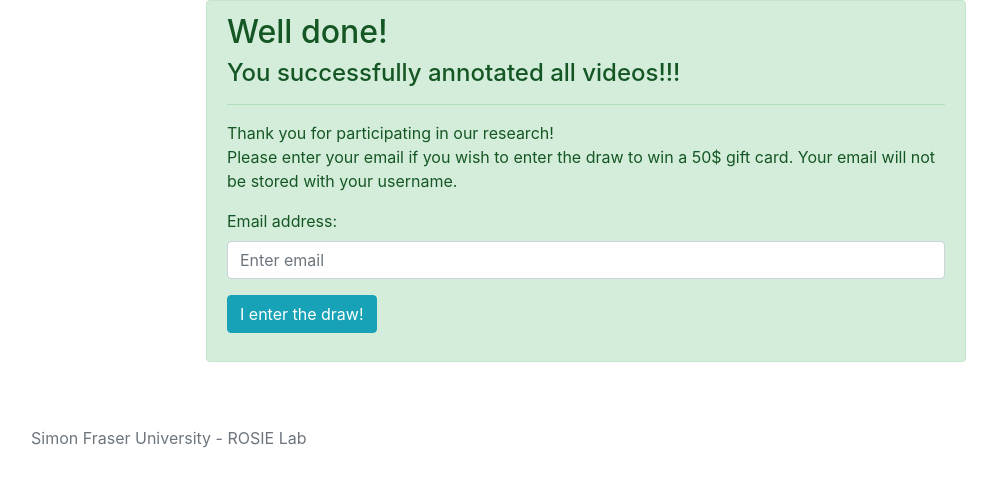
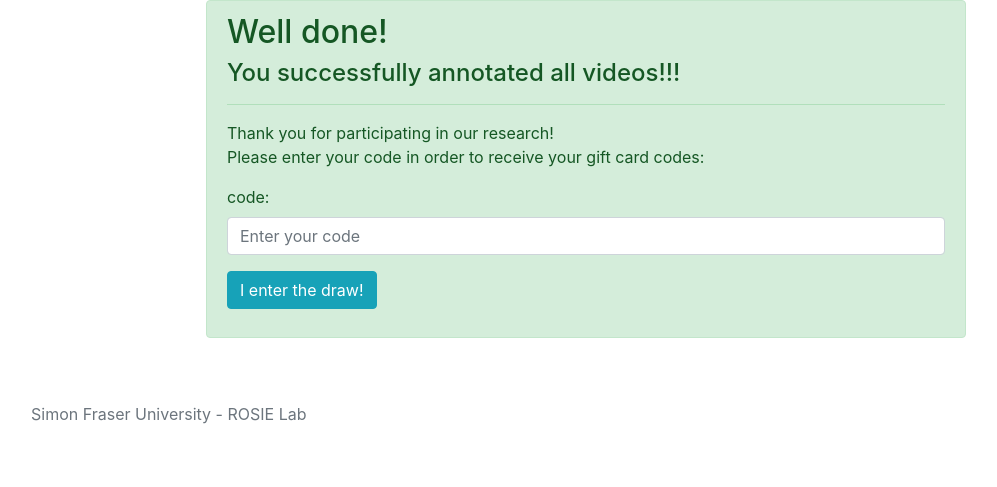
Before and after one commit to rjavadi/interface, a Flask app: page /index in a window 1280 px wide. Shown: the top 487 px of the page, without its empty margins (54-1051 px from the left). Run offline with Flask 2, Linux system fonts and the light colour scheme; the visitor is signed in with stand-in values (Sample User, id 1); data comes from the database, SQL or seed files in the repository; some libraries are stand-ins or nearby versions.

Commit message:
Add code feature

```diff
--- a/app.py
+++ b/app.py
@@ -63,11 +63,12 @@ def create_user():
         print(user_form['persian_culture'])
         print(user_form['filipino_culture'])
         print(user_form['filipino_lang'])
-        username = user_form['username']
+        # username = user_form['username']
         # password = user_form['password']
 
         user = User()
-        user.username = username
+
+        user.username = utils.id_generator()
         user.set_password("[%J^3k8V")
         if int(user_form['na_culture']) > int(user_form['persian_culture']) and int(user_form['na_culture']) > int(user_form['filipino_culture']):
             user.culture = 'north american'
@@ -86,8 +87,11 @@ def create_user():
         user.individuality = IDV
         db.session.add(user)
         db.session.commit()
-        print("User %s created :)" % username)
-        return redirect(url_for('index '))
+        print("User %s created :)" % user.username)
+        return render_template('show_code.html', user_code=user.username)
+
+# @app.route('/code', methods=["GET"])
+
 
 
 @app.route('/index', methods=["GET", "POST"])
@@ -95,15 +99,13 @@ def create_user():
 def index():
     user: User = current_user
     facial_exprssions_translations = None
+    # setting translations for social signals
     if user.language == 'english':
         facial_exprssions_translations = utils.english_fe
     elif user.language == 'persian':
         facial_exprssions_translations = utils.persian_fe
     elif user.language == 'filipino':
         facial_exprssions_translations = utils.filipino_fe
-
-    print(user.language, '**********')
-    print(user.username, '  %%%%%%%%')
 
     if request.method == "POST":  # if the request is post (i.e. new video annotated?)
         # print(request.form)
@@ -169,20 +171,21 @@ def load_user(user_id):
         return User.query.get(user_id)
     return None
 
-@app.route('/enter_draw', methods=["GET", "POST"])
+@app.route('/gift_codes', methods=["GET", "POST"])
 @login_required
-def enter_draw():
+def gift_codes():
+    if request.method == "GET":
+        return render_template('thankyou.html')
     if request.method == "POST":  # if the request is post (i.e. new video annotated?)
         # print(request.form)
-        email = request.form['email']
-        draw = DrawEmail()
-        draw.email = email
-        db.session.add(draw)
-        db.session.commit()
-        # TODO: return this page with a message that shows the user has entered email successfully.
-        return render_template('thankyou.html', message="You have successfully submitted your email!")
+        err_msg = None
+        code = request.form['code']
+        if code is not None:
+            user = User.query.get(code)
+            if user is None:
+                err_msg = "Wrong code!"
+        return render_template('thankyou.html', message=err_msg)
 
 if __name__ == '__main__':
     app.debug = True
-    print("SECRET_KEY:    ", app.config['SECRET_KEY'])
     app.run(host='0.0.0.0', port=5000)
--- a/models.py
+++ b/models.py
@@ -62,7 +62,7 @@ class Annotation(db.Model):
     def __repr__(self):
         return '<Annotation {} {}>'.format(self.emotion, self.filename)
 
-
+#TODO: remove
 class DrawEmail(db.Model):
     id = db.Column(db.Integer, primary_key=True)
     email = db.Column(db.String, nullable=False)
--- a/templates/login.html
+++ b/templates/login.html
@@ -21,12 +21,12 @@
                             <h3 class="mb-0">Login</h3>
                         </div>
                         <div class="card-body">
-                            <p>Your username may be a combination of your favorite movie/sport team, city and street number of your location.</p>
+                            <p>Please enter your code.</p>
                             <p class="text-danger">{{ message }}</p>
                             <form class="form" role="form" autocomplete="off" id="formLogin" novalidate=""
                                   method="POST">
                                 <div class="form-group">
-                                    <label for="username">Username</label>
+                                    <label for="username">User Code</label>
                                     <input type="text" class="form-control form-control-lg" name="username"
                                            id="username" required="">
                                     <div class="invalid-feedback">Oops, you missed this one.</div>
--- a/templates/thankyou.html
+++ b/templates/thankyou.html
@@ -20,13 +20,13 @@
             <h4>You successfully annotated all videos!!! </h4>
             <hr>
             <p class="mb-0">Thank you for participating in our research! </p>
-            <p> Please enter your email if you wish to enter the draw to win a 50$ gift card.
-                Your email will not be stored with your username.</p>
+            <p> Please enter your code in order to receive your gift card codes:</p>
 
-            <form action="{{ url_for('enter_draw') }}" method="POST">
+
+            <form action="{{ url_for('gift_codes') }}" method="POST">
                 <div class="form-group form-group-sm">
-                    <label for="email">Email address:</label>
-                    <input type="email" class="form-control" name="email" placeholder="Enter email" id="email">
+                    <label for="code">code:</label>
+                    <input type="code" class="form-control" name="code" placeholder="Enter your code" id="code">
                 </div>
                 <div class="form-group">
                     <input type="submit" value="I enter the draw!" class="btn btn-info"/>
--- a/utils.py
+++ b/utils.py
@@ -1,4 +1,6 @@
 import os, glob, random
+import string
+import secrets
 
 persian_fe = ['پوزخند', 'لبخند', 'خونسرد', 'دندان به هم فشردن', 'لبهای به هم فشرده',
               'جمع کردن لبها به سمت پایین', 'بالابردن لب بالایی','بالابردن گوشه لب',
@@ -13,8 +15,8 @@ english_fe = ['Smirk', 'Smiling', 'Calm', 'Snarl', 'Lips pressed togethers', 'Do
               'Side eye', 'Squinting', 'Closing eyes', 'Raised Eyebrow', 'Eyebrows pushed together', 'Wrinkled nose',
               'Shaking head', 'Head turned away', 'Arms crossed', 'Mocking']
 
+
 def get_random_video(culture, annotated_videos):
-    # TODO: add culture folder
     base_dir = ""
     if culture == "north american":
         base_dir = "na/"
@@ -23,8 +25,7 @@ def get_random_video(culture, annotated_videos):
     elif culture == "filipino":
         base_dir = "filipino/"
     files = [base_dir + os.path.basename(x) for x in glob.glob("./static/" + base_dir + "*.mp4")]
-    print("~~~~All video files: ", files)
-    print("####User's annotated videos: ", annotated_videos)
+
     files.sort()
     annotated_videos.sort()
     # check if user has annotated all files. If yes, return "FINISHED" keyword
@@ -47,3 +48,8 @@ def get_completed_videos(culture, annotated_videos):
     all = len(glob.glob("./static/" + base_dir + "*.mp4"))
     completed = len(set(annotated_videos))
     return "{} out of {} clips completed.".format(completed, all)
+
+
+def id_generator(size=12, chars=string.ascii_uppercase + string.digits):
+    # return ''.join(random.choice(chars) for _ in range(size))
+    return ''.join(secrets.choice(string.ascii_uppercase + string.digits) for _ in range(size))
```
Also changed, not shown: templates/register.html (+2 -28 lines), templates/show_code.html (added, +32 -0 lines).
